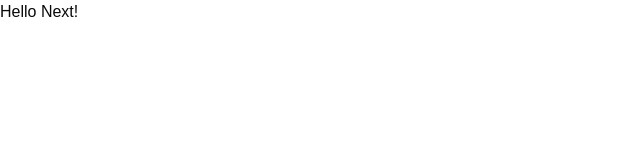
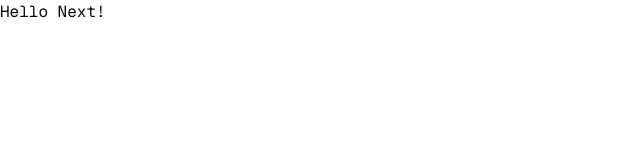
Before and after one commit to emre-turan/vercel-ai-sdk-playground, a Next.js app: page / in a window 1280 px wide. Shown: the top 160 px of the page, without its empty margins (0-640 px from the left). Built offline with nearby package versions, Linux system fonts and the light colour scheme.

Commit message:
Refactor font styles and remove unused CSS
- Removed font-family declaration from globals.css
- Refactored font imports in layout.tsx to use GeistMono from geist/font/mono
- Updated body className in layout.tsx to use cn utility function

```diff
--- a/src/app/globals.css
+++ b/src/app/globals.css
@@ -1,10 +1,6 @@
 @tailwind base;
 @tailwind components;
 @tailwind utilities;
-
-body {
-  font-family: Arial, Helvetica, sans-serif;
-}
 
 @layer base {
   :root {
--- a/src/app/layout.tsx
+++ b/src/app/layout.tsx
@@ -1,17 +1,9 @@
 import type { Metadata } from "next";
-import localFont from "next/font/local";
 import "./globals.css";
 
-const geistSans = localFont({
-  src: "./fonts/GeistVF.woff",
-  variable: "--font-geist-sans",
-  weight: "100 900",
-});
-const geistMono = localFont({
-  src: "./fonts/GeistMonoVF.woff",
-  variable: "--font-geist-mono",
-  weight: "100 900",
-});
+import { GeistMono } from "geist/font/mono";
+
+import { cn } from "@/lib/utils";
 
 export const metadata: Metadata = {
   title: "Create Next App",
@@ -25,11 +17,7 @@
 }>) {
   return (
     <html lang="en">
-      <body
-        className={`${geistSans.variable} ${geistMono.variable} antialiased`}
-      >
-        {children}
-      </body>
+      <body className={cn("antialiased", GeistMono.className)}>{children}</body>
     </html>
   );
 }
```
Also changed, not shown: src/app/fonts/GeistMonoVF.woff (deleted), src/app/fonts/GeistVF.woff (deleted).
